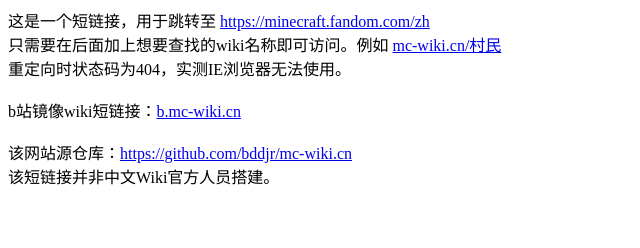
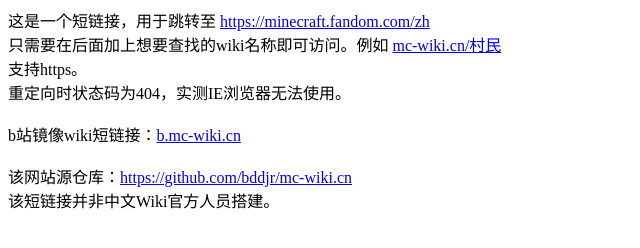
Before and after one commit to bddjr/mc-wiki.cn, a plain HTML site: page index.html in a window 1280 px wide. Shown: the whole page, without its empty margins (0-640 px from the left). Drawn offline with Linux system fonts and the light colour scheme.

Commit message:
添加描述“支持https。”

```diff
--- a/index.html
+++ b/index.html
@@ -7,6 +7,7 @@
   <p>
     这是一个短链接，用于跳转至 <a href="https://minecraft.fandom.com/zh">https://minecraft.fandom.com/zh</a><br/>
     只需要在后面加上想要查找的wiki名称即可访问。例如 <a href="//mc-wiki.cn/村民">mc-wiki.cn/村民</a><br/>
+    支持https。<br/>
     重定向时状态码为404，实测IE浏览器无法使用。<br/>
     <br/>
     b站镜像wiki短链接：<a href="//b.mc-wiki.cn">b.mc-wiki.cn</a><br/>
```
